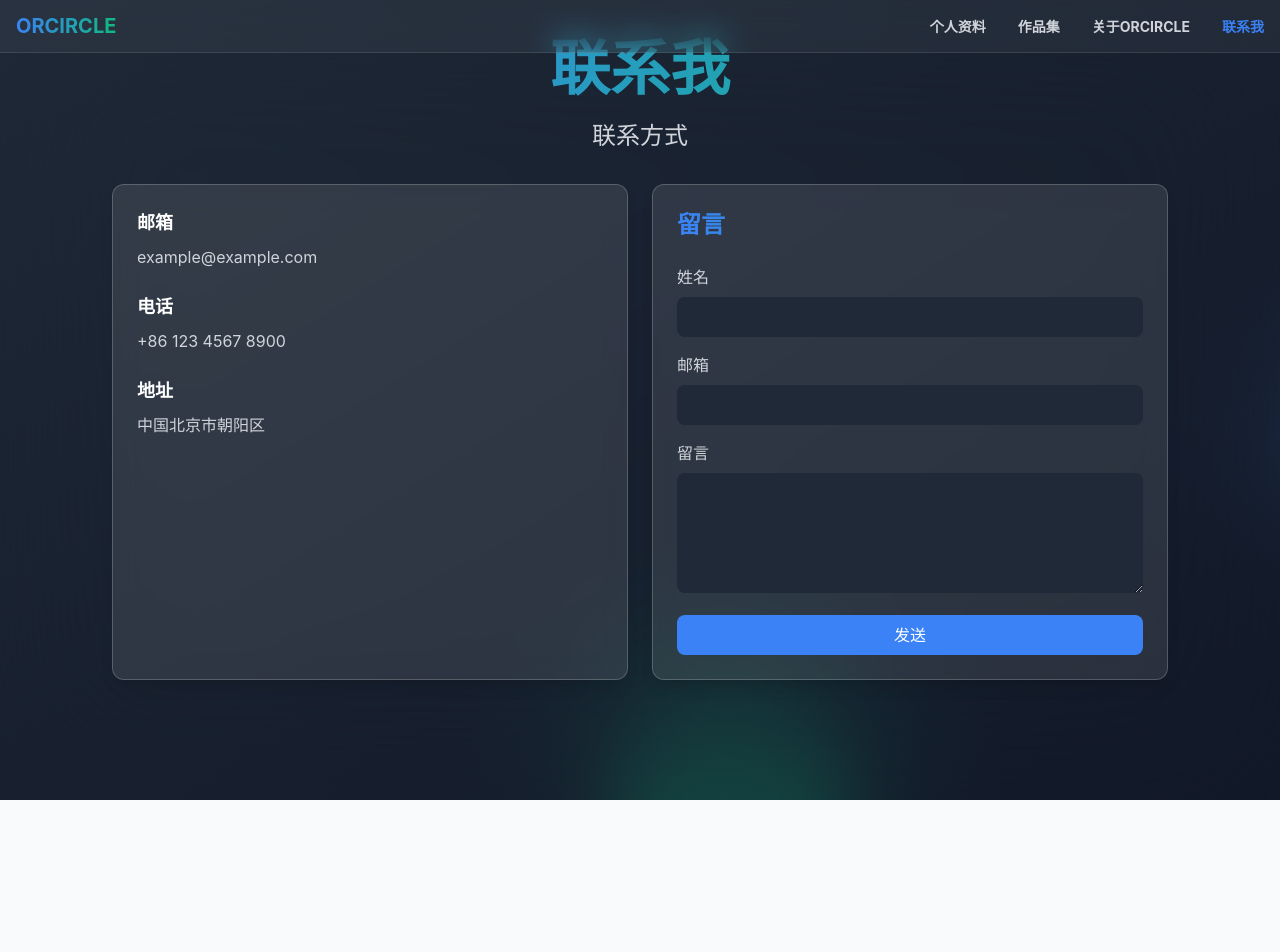
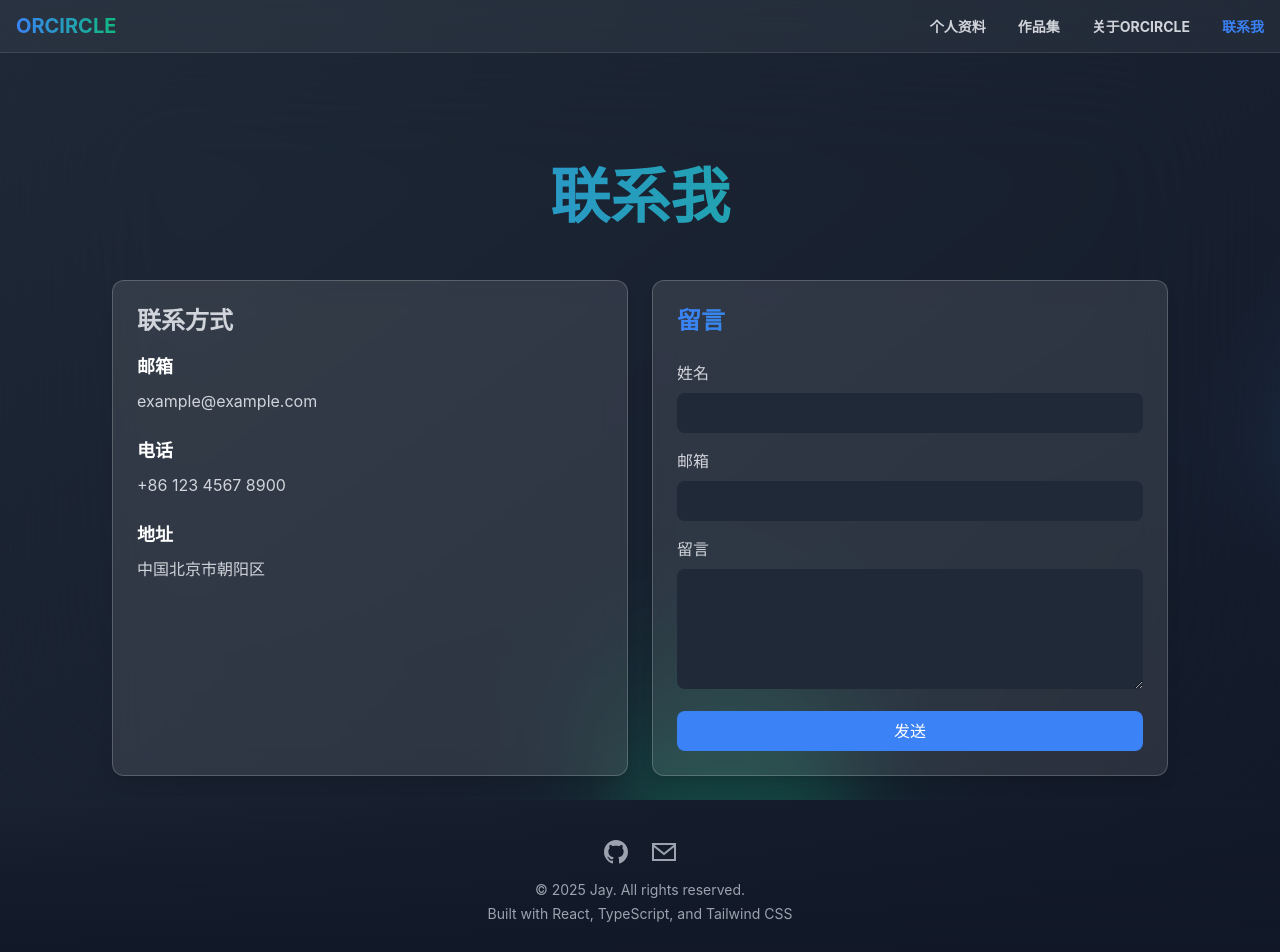
Before and after one commit to orcircle/jay-portfolio, a React (Vite) app: page /jay-portfolio/contact in a window 1280 px wide. Shown: the top 952 px of the page. Before the commit the page ends 800 px from the top, so only its background shows below. Built offline with nearby package versions, Linux system fonts and the light colour scheme; a web font is replaced by a local one.

Commit message:
modified:   src/App.tsx 	new file:   src/components/Footer.tsx 	modified:   src/pages/Contact.tsx

```diff
--- a/src/App.tsx
+++ b/src/App.tsx
@@ -1,6 +1,7 @@
 import React from 'react';
 import { BrowserRouter as Router, Routes, Route } from 'react-router-dom';
 import Navbar from './components/Navbar';
+import Footer from './components/Footer';
 import Home from './pages/Home';
 import Portfolio from './pages/Portfolio';
 import About from './pages/About';
@@ -58,11 +59,11 @@ const App: React.FC = () => {
         <div className="fixed inset-0 backdrop-blur-[80px] pointer-events-none"></div>
 
         {/* 内容 */}
-        <div className="relative z-10">
+        <div className="relative z-10 flex flex-col min-h-screen">
           <div className="fixed top-0 left-0 right-0 z-50">
             <Navbar />
           </div>
-          <main className="px-4 md:px-12 lg:px-24">
+          <main className="flex-grow px-4 md:px-12 lg:px-24 pt-16">
             <Routes>
               <Route path="/" element={<Home />} />
               <Route path="/portfolio" element={<Portfolio />} />
@@ -70,6 +71,7 @@ const App: React.FC = () => {
               <Route path="/contact" element={<Contact />} />
             </Routes>
           </main>
+          <Footer />
         </div>
 
         <div className="fixed inset-0 -z-10 overflow-hidden">
--- /dev/null
+++ b/src/components/Footer.tsx
@@ -0,0 +1,50 @@
+import React from 'react';
+import { motion } from 'framer-motion';
+
+const Footer: React.FC = () => {
+  const currentYear = new Date().getFullYear();
+
+  return (
+    <motion.footer
+      initial={{ opacity: 0, y: 20 }}
+      whileInView={{ opacity: 1, y: 0 }}
+      transition={{ duration: 0.8 }}
+      viewport={{ once: true }}
+      className="w-full py-8 bg-gradient-to-t from-gray-900 to-transparent"
+    >
+      <div className="container mx-auto px-4">
+        <div className="flex flex-col items-center justify-center gap-4">
+          {/* 社交链接 */}
+          <div className="flex gap-6">
+            <a
+              href="https://github.com/orcircle"
+              target="_blank"
+              rel="noopener noreferrer"
+              className="text-gray-400 hover:text-primary transition-colors"
+            >
+              <svg className="w-6 h-6" fill="currentColor" viewBox="0 0 24 24">
+                <path d="M12 0c-6.626 0-12 5.373-12 12 0 5.302 3.438 9.8 8.207 11.387.599.111.793-.261.793-.577v-2.234c-3.338.726-4.033-1.416-4.033-1.416-.546-1.387-1.333-1.756-1.333-1.756-1.089-.745.083-.729.083-.729 1.205.084 1.839 1.237 1.839 1.237 1.07 1.834 2.807 1.304 3.492.997.107-.775.418-1.305.762-1.604-2.665-.305-5.467-1.334-5.467-5.931 0-1.311.469-2.381 1.236-3.221-.124-.303-.535-1.524.117-3.176 0 0 1.008-.322 3.301 1.23.957-.266 1.983-.399 3.003-.404 1.02.005 2.047.138 3.006.404 2.291-1.552 3.297-1.23 3.297-1.23.653 1.653.242 2.874.118 3.176.77.84 1.235 1.911 1.235 3.221 0 4.609-2.807 5.624-5.479 5.921.43.372.823 1.102.823 2.222v3.293c0 .319.192.694.801.576 4.765-1.589 8.199-6.086 8.199-11.386 0-6.627-5.373-12-12-12z"/>
+              </svg>
+            </a>
+            <a
+              href="mailto:szv0279@163.com"
+              className="text-gray-400 hover:text-primary transition-colors"
+            >
+              <svg className="w-6 h-6" fill="currentColor" viewBox="0 0 24 24">
+                <path d="M0 3v18h24v-18h-24zm21.518 2l-9.518 7.713-9.518-7.713h19.036zm-19.518 14v-11.817l10 8.104 10-8.104v11.817h-20z"/>
+              </svg>
+            </a>
+          </div>
+
+          {/* 版权信息 */}
+          <div className="text-center text-gray-400 text-sm">
+            <p>© {currentYear} Jay. All rights reserved.</p>
+            <p className="mt-1">Built with React, TypeScript, and Tailwind CSS</p>
+          </div>
+        </div>
+      </div>
+    </motion.footer>
+  );
+};
+
+export default Footer;
--- a/src/pages/Contact.tsx
+++ b/src/pages/Contact.tsx
@@ -5,17 +5,18 @@ import GlassCard from '../components/GlassCard';
 
 const Contact: React.FC = () => {
   return (
-    <div className="container mx-auto px-4 py-8">
+    <div className="container mx-auto px-4 py-8 mt-16">
       <div className="flex flex-col gap-8">
         {/* 联系方式 */}
         <div className="text-center">
           <Title>联系我</Title>
-          <Subtitle className="text-xl md:text-2xl">联系方式</Subtitle>
         </div>
 
         {/* 联系表单 */}
         <div className="grid grid-cols-1 md:grid-cols-2 gap-6">
           <GlassCard className="p-6">
+          <Subtitle className="text-xl md:text-2xl mb-4 font-bold">联系方式</Subtitle>
+
             <div className="space-y-6">
               <div>
                 <h4 className="text-lg font-semibold mb-2">邮箱</h4>
```
